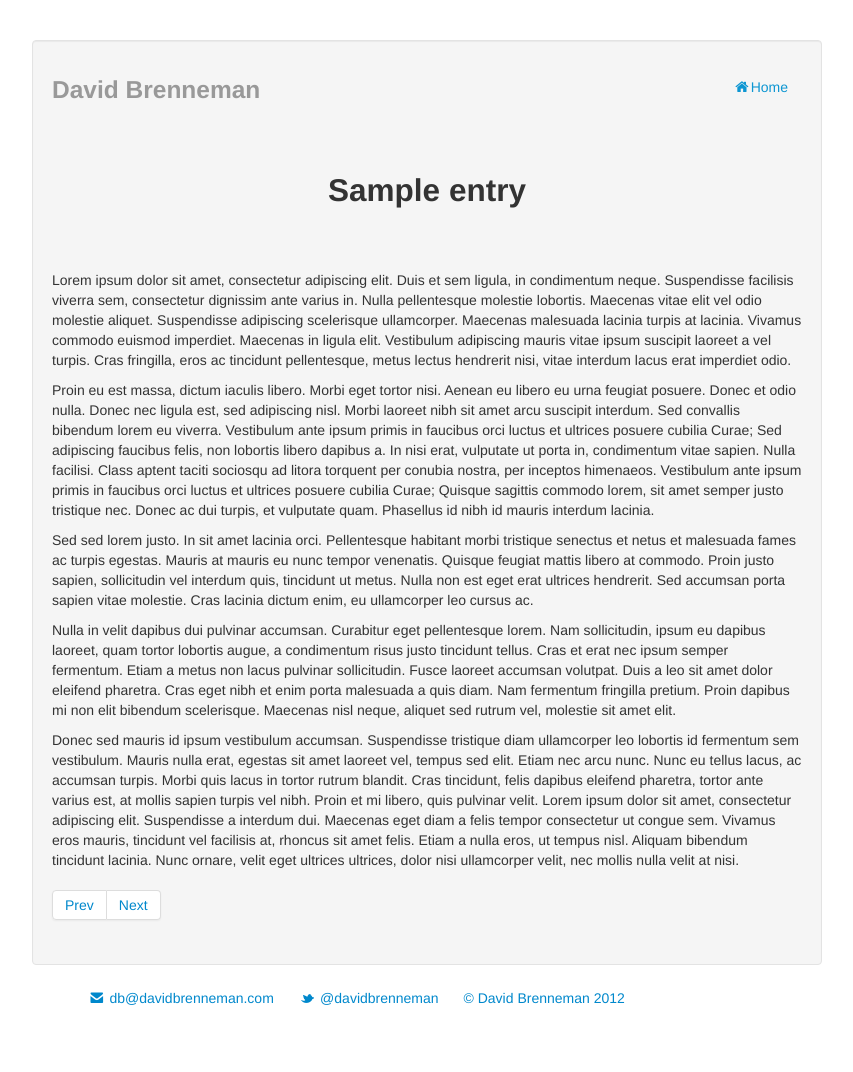
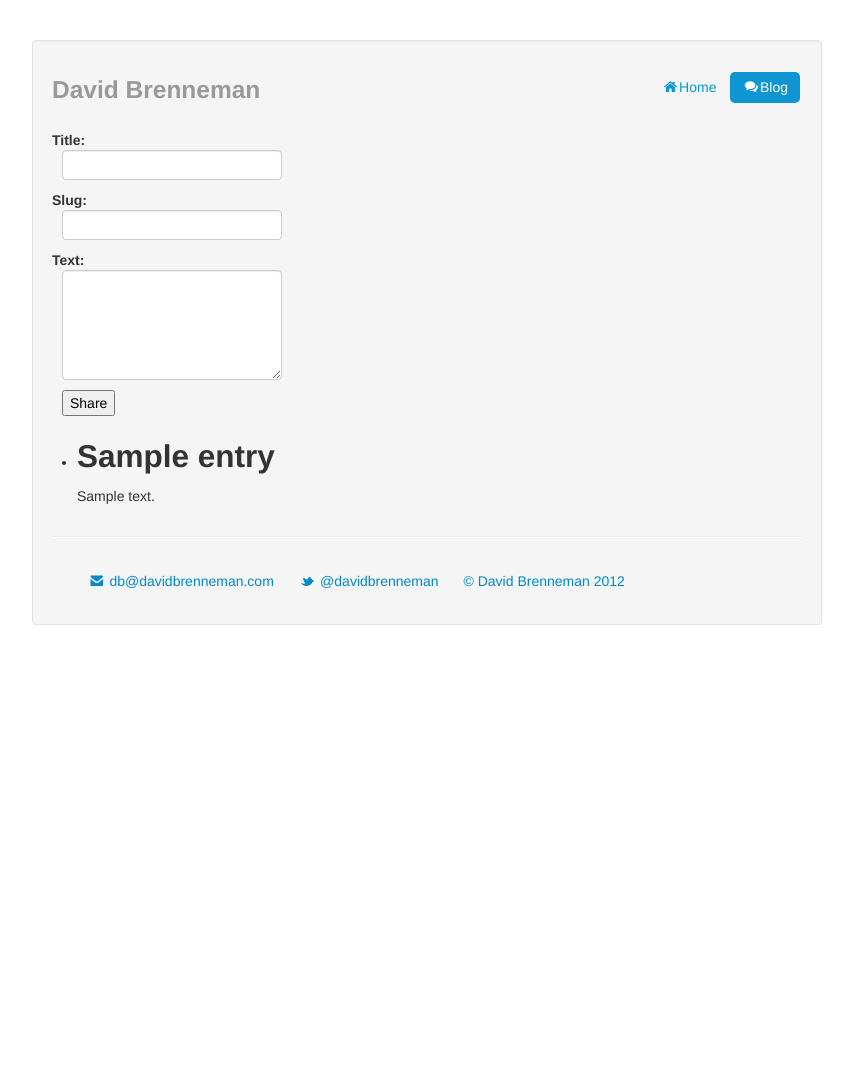
Before and after one commit to dbrenneman/DontPanic, a Flask app: page /blog in a window 1280 px wide. Shown: the whole page, without its empty margins (213-1066 px from the left). After the commit the page ends 625 px from the top, so only its background shows below. Run offline with Flask 2, Linux system fonts and the light colour scheme; the visitor is signed in with stand-in values (Sample User, id 1); tables that the repository leaves empty hold one stand-in row (values such as "Sample post"); parts of the project's set-up code (start-up, migrations or seed data) failed here and were passed over; some web fonts are replaced.

Commit message:
basic blog entries working, with tests

```diff
--- a/dontpanic.py
+++ b/dontpanic.py
@@ -32,13 +32,13 @@ app.config.from_envvar('DONTPANIC_SETTINGS', silent=True)
 def init_db():
     """Creates the database tables."""
     with app.app_context():
-        db = get_db()
+        db = connect_db()
         with app.open_resource('schema.sql') as f:
             db.cursor().executescript(f.read())
         db.commit()
 
 
-def get_db():
+def connect_db():
     """Opens a new database connection if there is none yet for the
     current application context.
     """
@@ -46,6 +46,11 @@ def get_db():
     if not hasattr(top, 'sqlite_db'):
         top.sqlite_db = sqlite3.connect(app.config['DATABASE'])
     return top.sqlite_db
+
+
+@app.before_request
+def before_request():
+    g.db = connect_db()
 
 
 @app.teardown_appcontext
@@ -58,21 +63,19 @@ def close_db_connection(exception):
 
 @app.route('/')
 def show_homepage():
-    return render_template('home.html', page_title='Home', year=YEAR)
+    return render_template('home.html', year=YEAR)
 
 
 @app.route('/blog')
 def show_entries():
-    db = get_db()
-    cur = db.execute('select title, text from entries order by id desc')
+    cur = g.db.execute('select title, text from entries order by id desc')
     entries = [dict(title=row[0], text=row[1]) for row in cur.fetchall()]
-    return render_template('blog.html', entries=entries, page_title='Blog', year=YEAR)
+    return render_template('blog.html', entries=entries, page_title='Blog | ', year=YEAR)
 
 
 @app.route('/blog/<slug>')
-def show_entry():
-    db = get_db()
-    cur = db.execute(
+def show_entry(slug):
+    cur = g.db.execute(
         'select slug, title, text from entries order by id desc where slug=%s' % slug)
     entry = [dict(title=row[0], text=row[1]) for row in cur.fetchall()]
     return render_template('blog.html',
@@ -85,10 +88,9 @@ def show_entry():
 def add_entry():
     if not session.get('logged_in'):
         abort(401)
-    db = get_db()
-    db.execute('insert into entries (title, text) values (?, ?)',
-               [request.form['title'], request.form['text']])
-    db.commit()
+    g.db.execute('insert into entries (title, slug, text) values (?, ?, ?)',
+                 [request.form['title'], request.form['slug'], request.form['text']])
+    g.db.commit()
     flash('New entry was successfully posted')
     return redirect(url_for('show_entries'))
 
--- a/templates/base.html
+++ b/templates/base.html
@@ -2,7 +2,7 @@
 <html lang="en">
   <head>
     <meta charset="utf-8">
-    <title>{{ page_title }} | David Brenneman</title>
+    <title>{{ page_title }}David Brenneman</title>
     <meta http-equiv="Content-Type" content="text/html;charset=UTF-8"/>
     <meta name="keywords" content="david brenneman python django pyramid d3.js iOS iPhone javascript html5 web mobile application consulting software engineer developer hacker maker geek devops cloud aws openstack linux open source" />
     <meta name="description" content="david brenneman mobile web application consulting" />
@@ -23,13 +23,12 @@
       <div class="masthead">
         <ul class="nav nav-pills pull-right">
           <li class="{% block home_highlight %}{% endblock %}"><a href="/"><i class="icon-home"></i>Home</a></li>
-          <!-- <li class="{% block blog_highlight %}{% endblock %}"><a href="/blog"><i class="icon-comments"></i>Blog</a></li> -->
+          <li class="{% block blog_highlight %}{% endblock %}"><a href="/blog"><i class="icon-comments"></i>Blog</a></li>
         </ul>
         <h3 class="muted">David Brenneman</h3>
       </div>
       {% block content %}{% endblock %}
-    </div> <!-- /container -->
-    <div class="container-narrow">
+      <hr>
     <footer>
       <ul>
         <li>
@@ -39,11 +38,11 @@
           <a href="https://twitter.com/davidbrenneman"><i class="icon-twitter"></i> @davidbrenneman</a>
         </li>
         <li>
-          <a href="http://davidbrenneman.com">&copy; David Brenneman {{ year }}</a>
+          <a href="/">&copy; David Brenneman {{ year }}</a>
         </li>
       </ul>
     </footer>
-    </div>
+    </div> <!-- /container -->
     <script src="//ajax.googleapis.com/ajax/libs/jquery/1/jquery.min.js" type="text/javascript"></script>
     <script src="{{ url_for('static', filename='js/bootstrap.min.js') }}" type="text/javascript"></script>
     <script type="text/javascript">
--- a/templates/blog.html
+++ b/templates/blog.html
@@ -2,34 +2,26 @@
 {% block blog_highlight %}active{% endblock %}
 
 {% block content %}
-<header class="jumbotron subhead">
-  {% if entries %}
-  <h2>{{ entries[0].title }}</h2>
-  <h3 class="lead">{{ entries[0].subtitle }}</h3>
+<div class="container-narrow">
+  {% if session.logged_in %}
+    <form action="{{ url_for('add_entry') }}" method=post class=add-entry>
+      <dl>
+        <dt>Title:
+        <dd><input type=text size=30 name=title>
+        <dt>Slug:
+        <dd><input type=text size=30 name=slug>
+        <dt>Text:
+        <dd><textarea name=text rows=5 cols=40></textarea>
+        <dd><input type=submit value=Share>
+      </dl>
+    </form>
   {% endif %}
-</header>
-
-<div class="container-narrow">
-<p>
-Lorem ipsum dolor sit amet, consectetur adipiscing elit. Duis et sem ligula, in condimentum neque. Suspendisse facilisis viverra sem, consectetur dignissim ante varius in. Nulla pellentesque molestie lobortis. Maecenas vitae elit vel odio molestie aliquet. Suspendisse adipiscing scelerisque ullamcorper. Maecenas malesuada lacinia turpis at lacinia. Vivamus commodo euismod imperdiet. Maecenas in ligula elit. Vestibulum adipiscing mauris vitae ipsum suscipit laoreet a vel turpis. Cras fringilla, eros ac tincidunt pellentesque, metus lectus hendrerit nisi, vitae interdum lacus erat imperdiet odio.
-</p>
-<p>
-Proin eu est massa, dictum iaculis libero. Morbi eget tortor nisi. Aenean eu libero eu urna feugiat posuere. Donec et odio nulla. Donec nec ligula est, sed adipiscing nisl. Morbi laoreet nibh sit amet arcu suscipit interdum. Sed convallis bibendum lorem eu viverra. Vestibulum ante ipsum primis in faucibus orci luctus et ultrices posuere cubilia Curae; Sed adipiscing faucibus felis, non lobortis libero dapibus a. In nisi erat, vulputate ut porta in, condimentum vitae sapien. Nulla facilisi. Class aptent taciti sociosqu ad litora torquent per conubia nostra, per inceptos himenaeos. Vestibulum ante ipsum primis in faucibus orci luctus et ultrices posuere cubilia Curae; Quisque sagittis commodo lorem, sit amet semper justo tristique nec. Donec ac dui turpis, et vulputate quam. Phasellus id nibh id mauris interdum lacinia.
-</p>
-<p>
-Sed sed lorem justo. In sit amet lacinia orci. Pellentesque habitant morbi tristique senectus et netus et malesuada fames ac turpis egestas. Mauris at mauris eu nunc tempor venenatis. Quisque feugiat mattis libero at commodo. Proin justo sapien, sollicitudin vel interdum quis, tincidunt ut metus. Nulla non est eget erat ultrices hendrerit. Sed accumsan porta sapien vitae molestie. Cras lacinia dictum enim, eu ullamcorper leo cursus ac.
-</p>
-<p>
-Nulla in velit dapibus dui pulvinar accumsan. Curabitur eget pellentesque lorem. Nam sollicitudin, ipsum eu dapibus laoreet, quam tortor lobortis augue, a condimentum risus justo tincidunt tellus. Cras et erat nec ipsum semper fermentum. Etiam a metus non lacus pulvinar sollicitudin. Fusce laoreet accumsan volutpat. Duis a leo sit amet dolor eleifend pharetra. Cras eget nibh et enim porta malesuada a quis diam. Nam fermentum fringilla pretium. Proin dapibus mi non elit bibendum scelerisque. Maecenas nisl neque, aliquet sed rutrum vel, molestie sit amet elit.
-</p>
-<p>
-Donec sed mauris id ipsum vestibulum accumsan. Suspendisse tristique diam ullamcorper leo lobortis id fermentum sem vestibulum. Mauris nulla erat, egestas sit amet laoreet vel, tempus sed elit. Etiam nec arcu nunc. Nunc eu tellus lacus, ac accumsan turpis. Morbi quis lacus in tortor rutrum blandit. Cras tincidunt, felis dapibus eleifend pharetra, tortor ante varius est, at mollis sapien turpis vel nibh. Proin et mi libero, quis pulvinar velit. Lorem ipsum dolor sit amet, consectetur adipiscing elit. Suspendisse a interdum dui. Maecenas eget diam a felis tempor consectetur ut congue sem. Vivamus eros mauris, tincidunt vel facilisis at, rhoncus sit amet felis. Etiam a nulla eros, ut tempus nisl. Aliquam bibendum tincidunt lacinia. Nunc ornare, velit eget ultrices ultrices, dolor nisi ullamcorper velit, nec mollis nulla velit at nisi.
-</p>
-</div>
-<div class="pagination">
-  <ul>
-    <li><a href="#">Prev</a></li>
-    <li><a href="#">Next</a></li>
+  <ul class=entries>
+  {% for entry in entries %}
+    <li><h2>{{ entry.title }}</h2>{{ entry.text|safe }}
+  {% else %}
+    <li><em>Unbelievable.  No entries here so far!</em>
+  {% endfor %}
   </ul>
 </div>
 {% endblock %}
```
Also changed, not shown: dontpanic_tests.py (+8 -7 lines), templates/login.html (added, +14 -0 lines).
